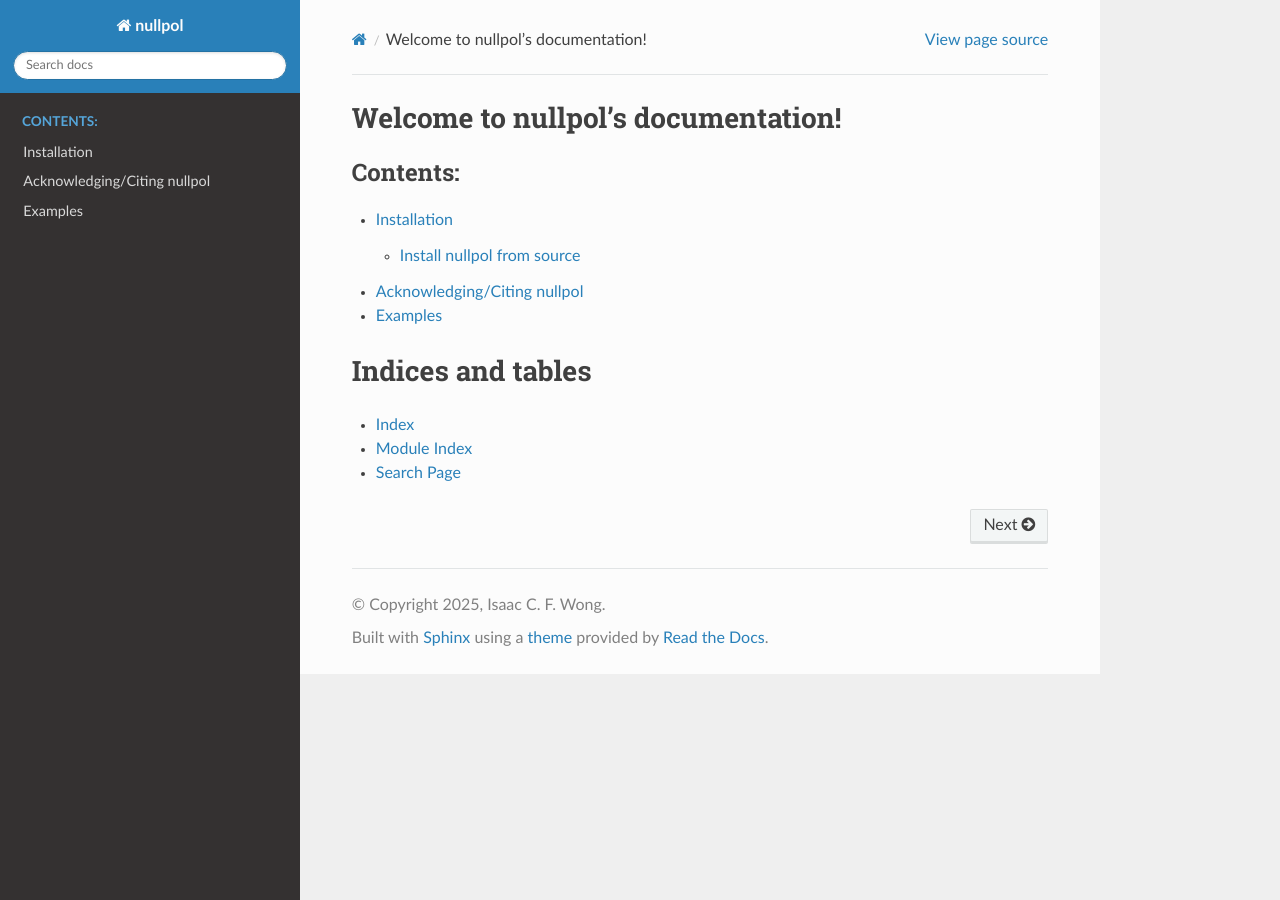
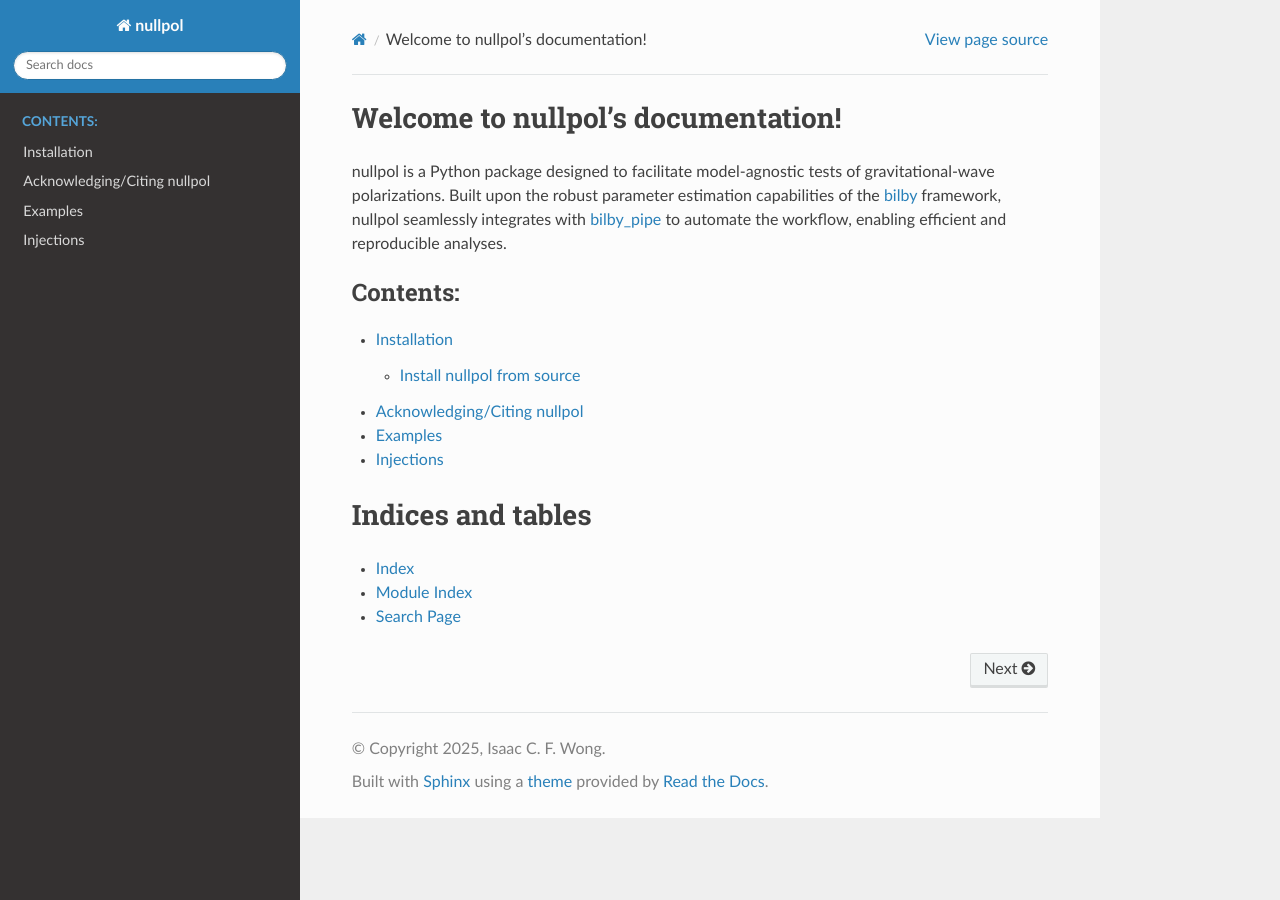
Before and after one commit to isaac-cf-wong/nullpol, a Sphinx documentation site: the page built from docs/source/index.rst, in a window 1280 px wide. Built offline with Sphinx 7.4.7 and the Read the Docs theme 3.1.0, drawn with Linux system fonts in a browser that asks for light colours; pages that are not in the unit, such as notebooks, are missing from menus; the version number is read from the project's files by our own code.

Commit message:
added docs

```diff
--- a/docs/source/index.rst
+++ b/docs/source/index.rst
@@ -6,6 +6,12 @@
 Welcome to nullpol's documentation!
 ===================================
 
+nullpol is a Python package designed to facilitate model-agnostic tests of gravitational-wave polarizations.
+Built upon the robust parameter estimation capabilities of the bilby_ framework,
+nullpol seamlessly integrates with bilby_pipe_ to automate the workflow,
+enabling efficient and reproducible analyses.
+
+
 .. toctree::
    :maxdepth: 2
    :caption: Contents:
@@ -13,6 +19,7 @@ Welcome to nullpol's documentation!
    installation
    citing-nullpol
    examples
+   injections
 
 .. toctree::
    :maxdepth: 1
@@ -26,3 +33,7 @@ Indices and tables
 * :ref:`genindex`
 * :ref:`modindex`
 * :ref:`search`
+
+
+.. _bilby: https://lscsoft.docs.ligo.org/bilby/
+.. _bilby_pipe: https://lscsoft.docs.ligo.org/bilby_pipe/master/index.html
```
Also changed, not shown: docs/source/injections.rst (added, +16 -0 lines).
